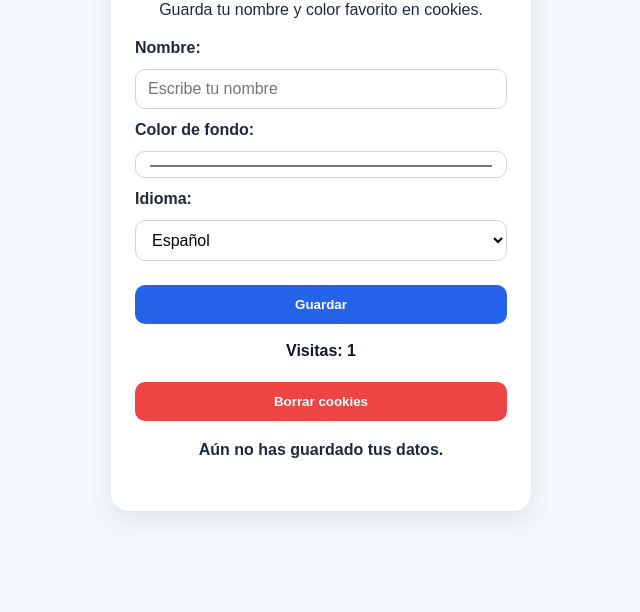
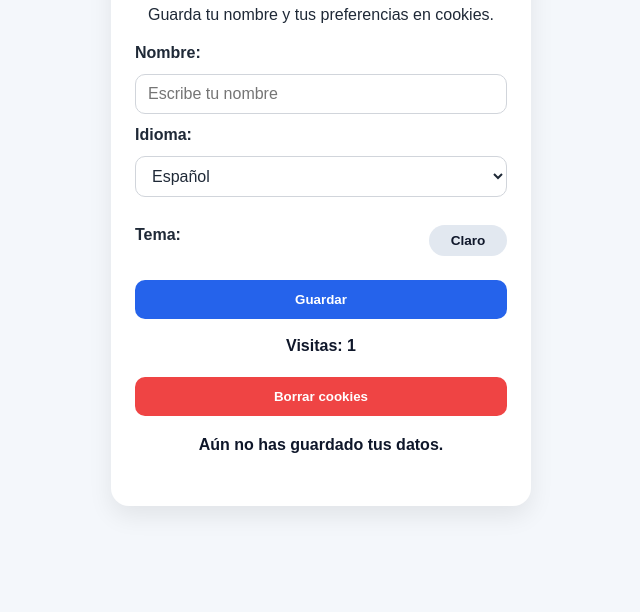
Before and after one commit to unaipescador2-cmd/CookieLab-DWEC, a plain HTML site: page index.html in a window 1280 px wide. Shown: the part 188-800 px from the top of the page, without its empty margins (319-959 px from the left). Drawn offline with Linux system fonts and the light colour scheme.

Commit message:
Problema del tema arreglado

```diff
--- a/app.js
+++ b/app.js
@@ -1,7 +1,7 @@
 const formulario = document.getElementById('formulario');
 const nombreInput = document.getElementById('nombre');
-const colorInput = document.getElementById('color');
 const idiomaSelect = document.getElementById('idioma');
+const temaBtn = document.getElementById('temaBtn');
 const mensaje = document.getElementById('mensaje');
 const borrarBtn = document.getElementById('borrar');
 const contadorVisitas = document.getElementById('contadorVisitas');
@@ -9,10 +9,11 @@ const contadorVisitas = document.getElementById('contadorVisitas');
 const textos = {
   es: {
     titulo: 'CookieLab',
-    intro: 'Guarda tu nombre y color favorito en cookies.',
+    intro: 'Guarda tu nombre y tus preferencias en cookies.',
     labelNombre: 'Nombre:',
     labelColor: 'Color de fondo:',
     labelIdioma: 'Idioma:',
+    labelTema: 'Tema:',
     placeholder: 'Escribe tu nombre',
     guardar: 'Guardar',
     borrar: 'Borrar cookies',
@@ -20,17 +21,19 @@ const textos = {
     bienvenida: 'Bienvenido otra vez, ',
     errorNombre: 'Debes escribir un nombre.',
     guardado: '¡Listo! ',
-    guardadoFin: ', tu color favorito se ha guardado.',
+    guardadoFin: ' se ha guardado correctamente.',
     borradas: 'Las cookies han sido borradas.',
     visitas: 'Visitas:',
-    idioma: 'Idioma'
+    temaClaro: 'Claro',
+    temaOscuro: 'Oscuro'
   },
   en: {
     titulo: 'CookieLab',
-    intro: 'Save your name and favorite color in cookies.',
+    intro: 'Save your name and your preferences in cookies.',
     labelNombre: 'Name:',
     labelColor: 'Background color:',
     labelIdioma: 'Language:',
+    labelTema: 'Theme:',
     placeholder: 'Write your name',
     guardar: 'Save',
     borrar: 'Delete cookies',
@@ -38,10 +41,11 @@ const textos = {
     bienvenida: 'Welcome back, ',
     errorNombre: 'You must write a name.',
     guardado: 'Done! ',
-    guardadoFin: ', your favorite color has been saved.',
+    guardadoFin: ' has been saved correctly.',
     borradas: 'Cookies have been deleted.',
     visitas: 'Visits:',
-    idioma: 'Language'
+    temaClaro: 'Light',
+    temaOscuro: 'Dark'
   }
 };
 
@@ -68,6 +72,20 @@ function deleteCookie(nombre) {
   document.cookie = `${nombre}=; expires=Thu, 01 Jan 1970 00:00:00 UTC; path=/`;
 }
 
+function aplicarTema(tema) {
+  const body = document.body;
+  const activo = tema === 'dark';
+
+  body.classList.toggle('dark', activo);
+  temaBtn.textContent = activo ? 'Oscuro' : 'Claro';
+
+  if (activo) {
+    body.style.backgroundColor = '#0f172a';
+  } else {
+    body.style.backgroundColor = '#f4f7fb';
+  }
+}
+
 function aplicarIdioma(idioma) {
   const t = textos[idioma] || textos.es;
 
@@ -75,8 +93,8 @@ function aplicarIdioma(idioma) {
   document.getElementById('titulo').textContent = t.titulo;
   document.getElementById('intro').textContent = t.intro;
   document.getElementById('labelNombre').textContent = t.labelNombre;
-  document.getElementById('labelColor').textContent = t.labelColor;
   document.getElementById('labelIdioma').textContent = t.labelIdioma;
+  document.getElementById('labelTema').textContent = t.labelTema;
   document.getElementById('guardarBtn').textContent = t.guardar;
   document.getElementById('borrar').textContent = t.borrar;
   nombreInput.placeholder = t.placeholder;
@@ -93,19 +111,15 @@ function aplicarIdioma(idioma) {
 
 function cargarPreferencias() {
   const nombreGuardado = getCookie('nombreUsuario');
-  const colorGuardado = getCookie('colorFondo');
   const idiomaGuardado = getCookie('idioma') || 'es';
+  const temaGuardado = getCookie('tema') || 'light';
 
   idiomaSelect.value = idiomaGuardado;
   aplicarIdioma(idiomaGuardado);
+  aplicarTema(temaGuardado);
 
   if (nombreGuardado) {
     nombreInput.value = nombreGuardado;
-  }
-
-  if (colorGuardado) {
-    colorInput.value = colorGuardado;
-    document.body.style.backgroundColor = colorGuardado;
   }
 
   const visitas = Number(getCookie('visitas') || 0) + 1;
@@ -117,8 +131,8 @@ formulario.addEventListener('submit', (event) => {
   event.preventDefault();
 
   const nombre = nombreInput.value.trim();
-  const color = colorInput.value;
   const idioma = idiomaSelect.value;
+  const tema = getCookie('tema') || 'light';
 
   if (nombre === '') {
     mensaje.textContent = textos[idioma].errorNombre;
@@ -126,10 +140,10 @@ formulario.addEventListener('submit', (event) => {
   }
 
   setCookie('nombreUsuario', nombre, 30);
-  setCookie('colorFondo', color, 30);
   setCookie('idioma', idioma, 30);
+  setCookie('tema', tema, 30);
 
-  document.body.style.backgroundColor = color;
+  aplicarTema(tema);
   aplicarIdioma(idioma);
   mensaje.textContent = `${textos[idioma].guardado}${nombre}${textos[idioma].guardadoFin}`;
 });
@@ -140,15 +154,20 @@ idiomaSelect.addEventListener('change', (event) => {
   aplicarIdioma(idioma);
 });
 
+temaBtn.addEventListener('click', () => {
+  const nuevoTema = getCookie('tema') === 'dark' ? 'light' : 'dark';
+  setCookie('tema', nuevoTema, 30);
+  aplicarTema(nuevoTema);
+});
+
 borrarBtn.addEventListener('click', () => {
   deleteCookie('nombreUsuario');
-  deleteCookie('colorFondo');
   deleteCookie('idioma');
+  deleteCookie('tema');
 
   nombreInput.value = '';
-  colorInput.value = '#f4d35e';
-  document.body.style.backgroundColor = '#f4f7fb';
   idiomaSelect.value = 'es';
+  aplicarTema('light');
   aplicarIdioma('es');
   mensaje.textContent = textos.es.borradas;
 });
--- a/estilos.css
+++ b/estilos.css
@@ -10,7 +10,12 @@ body {
   font-family: Arial, sans-serif;
   background: #f4f7fb;
   color: #1f2937;
-  transition: background 0.3s ease;
+  transition: background 0.3s ease, color 0.3s ease;
+}
+
+body.dark {
+  background: #0f172a;
+  color: #e2e8f0;
 }
 
 .contenedor {
@@ -20,11 +25,21 @@ body {
   padding: 30px 24px;
   box-shadow: 0 10px 25px rgba(0, 0, 0, 0.08);
   text-align: center;
+  transition: background 0.3s ease, color 0.3s ease;
+}
+
+body.dark .contenedor {
+  background: #111827;
+  box-shadow: 0 10px 25px rgba(0, 0, 0, 0.4);
 }
 
 h1 {
   margin-top: 0;
   color: #2563eb;
+}
+
+body.dark h1 {
+  color: #93c5fd;
 }
 
 .intro {
@@ -50,6 +65,40 @@ select {
   border-radius: 10px;
   font-size: 1rem;
   background: white;
+  color: #1f2937;
+}
+
+body.dark input,
+body.dark select {
+  background: #1f2937;
+  color: #e2e8f0;
+  border-color: #374151;
+}
+
+.tema-row {
+  display: flex;
+  align-items: center;
+  justify-content: space-between;
+  gap: 10px;
+  margin-top: 4px;
+}
+
+.tema-toggle {
+  min-width: 78px;
+  padding: 8px 12px;
+  font-size: 0.85rem;
+  border: none;
+  border-radius: 999px;
+  background: #e2e8f0;
+  color: #0f172a;
+  font-weight: bold;
+  cursor: pointer;
+  transition: all 0.2s ease;
+}
+
+body.dark .tema-toggle {
+  background: #334155;
+  color: #f8fafc;
 }
 
 button {
@@ -79,8 +128,14 @@ button:hover {
   color: #0f172a;
 }
 
+body.dark .contador,
+body.dark .mensaje {
+  color: #e2e8f0;
+}
+
 .mensaje {
   margin-top: 20px;
   font-weight: bold;
   min-height: 24px;
+  color: #0f172a;
 }
--- a/index.html
+++ b/index.html
@@ -9,20 +9,22 @@
   <body>
     <main class="contenedor">
       <h1 id="titulo">CookieLab</h1>
-      <p id="intro" class="intro">Guarda tu nombre y color favorito en cookies.</p>
+      <p id="intro" class="intro">Guarda tu nombre y tus preferencias en cookies.</p>
 
       <form id="formulario">
         <label id="labelNombre" for="nombre">Nombre:</label>
         <input type="text" id="nombre" maxlength="20" placeholder="Escribe tu nombre" required />
-
-        <label id="labelColor" for="color">Color de fondo:</label>
-        <input type="color" id="color" value="#f4d35e" />
 
         <label id="labelIdioma" for="idioma">Idioma:</label>
         <select id="idioma">
           <option value="es">Español</option>
           <option value="en">English</option>
         </select>
+
+        <div class="tema-row">
+          <label id="labelTema" for="temaBtn">Tema:</label>
+          <button id="temaBtn" class="tema-toggle" type="button" aria-label="Cambiar tema">Claro</button>
+        </div>
 
         <button id="guardarBtn" type="submit">Guardar</button>
       </form>
```
